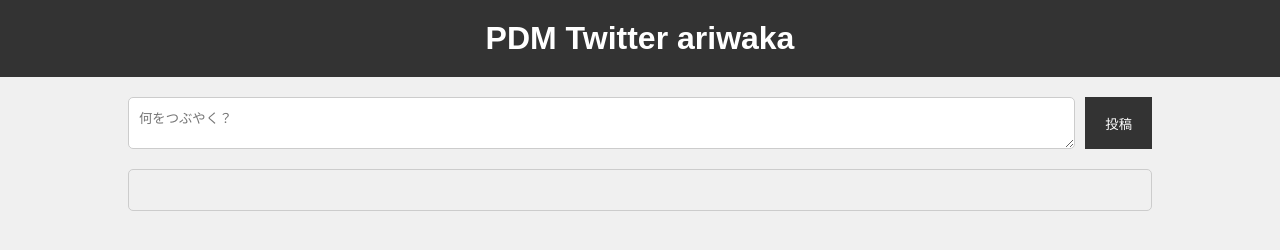
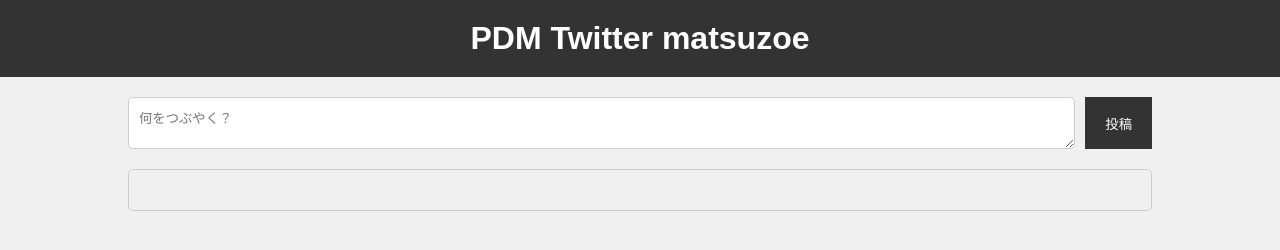
Before and after one commit to matsuzoek/pdm-stg, a website: page index.html in a window 1280 px wide. Drawn offline with Linux system fonts and the light colour scheme.

Commit message:
松添です

```diff
--- a/index.html
+++ b/index.html
@@ -8,7 +8,7 @@
 </head>
 <body>
     <header>
-        <h1>PDM Twitter ariwaka</h1>
+        <h1>PDM Twitter matsuzoe</h1>
     </header>
     <main>
         <section id="post-section">
```
